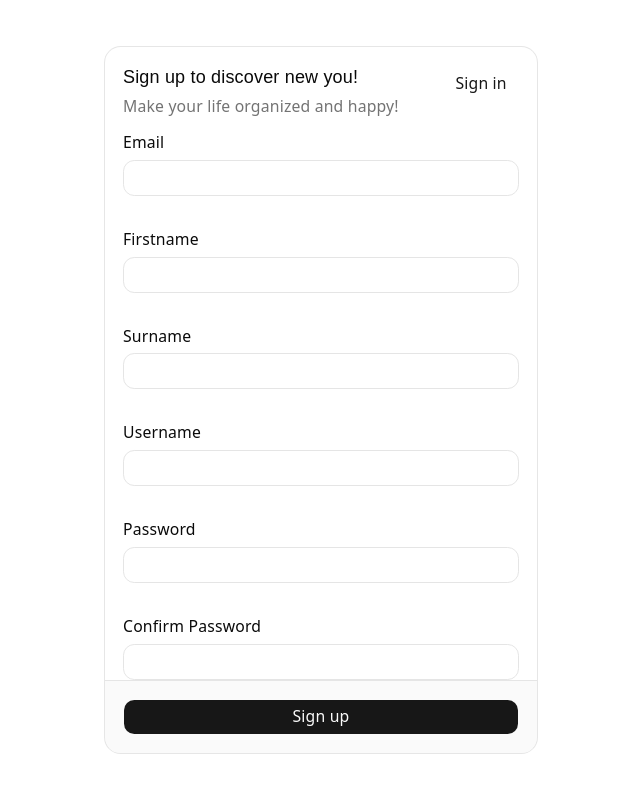
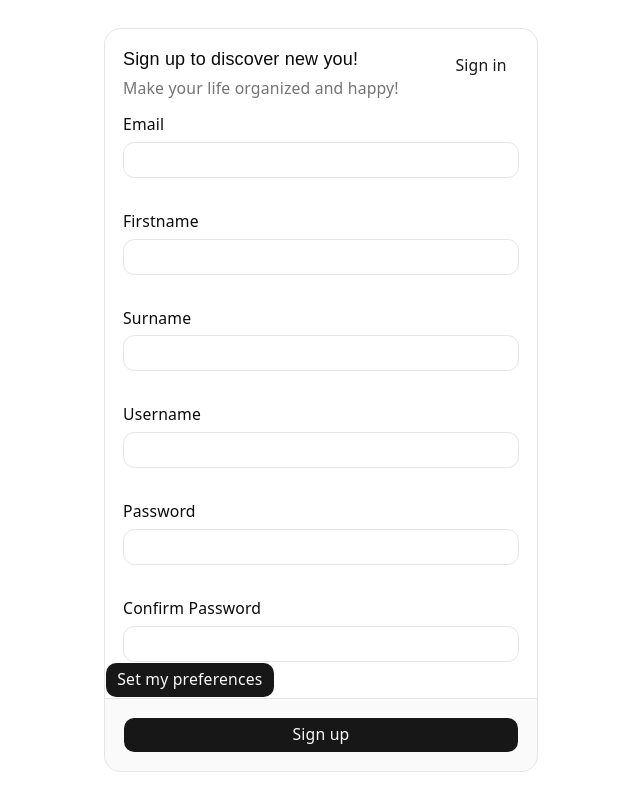
Before and after one commit to NegativePlayeer/FocusTasker_v1-mvp, a React (Vite) app in the folder frontend/: page /signup in a window 1280 px wide. Shown: the whole page, without its empty margins (319-959 px from the left). Built offline with nearby package versions, Linux system fonts and the light colour scheme.

Commit message:
feat: add mutli-step signup with animated carousel transition

```diff
--- a/frontend/package.json
+++ b/frontend/package.json
@@ -10,6 +10,8 @@
     "preview": "vite preview"
   },
   "dependencies": {
+    "@dnd-kit/core": "^6.3.1",
+    "@dnd-kit/sortable": "^10.0.0",
     "@fontsource-variable/geist": "^5.2.8",
     "@tailwindcss/vite": "^4.2.2",
     "class-variance-authority": "^0.7.1",
--- a/frontend/src/pages/SignUpPage.tsx
+++ b/frontend/src/pages/SignUpPage.tsx
@@ -7,13 +7,14 @@ import {
     CardHeader,
     CardTitle,
 } from "@/components/ui/card"
-import { Input } from "@/components/ui/input"
-import { Label } from "@/components/ui/label"
-import { Button } from "@/components/ui/button"
+import {Input} from "@/components/ui/input"
+import {Label} from "@/components/ui/label"
+import {Button} from "@/components/ui/button"
 import React, {useState} from "react";
-import { useNavigate } from 'react-router-dom'
+import {useNavigate} from 'react-router-dom'
+import {motion, AnimatePresence} from "framer-motion";
 
-function SignUpPage(){
+function SignUpPage() {
     const navigate = useNavigate()
     const [email, setEmail] = useState<string>('')
     const [firstname, setFirstname] = useState<string>('')
@@ -21,6 +22,7 @@ function SignUpPage(){
     const [username, setUsername] = useState<string>('')
     const [password, setPassword] = useState<string>('')
     const [confirmPassword, setConfirmPassword] = useState<string>('')
+    const [step, setStep] = useState<1 | 2>(1)
 
     const checkPassword = (password: string, rePassword: string): boolean => {
         return password == rePassword;
@@ -28,23 +30,32 @@ function SignUpPage(){
 
     const handleSignUp = async (e: React.FormEvent) => {
         e.preventDefault()
-        if(!checkPassword(password, confirmPassword)){
+        if (!checkPassword(password, confirmPassword)) {
             console.log('wrong password')
             return
         }
 
         const response = await fetch('http://localhost:8000/users/', {
             method: 'POST',
-            headers: { 'Content-Type': 'application/json' },
-            body: JSON.stringify({ email, first_name: firstname, surname, username, password, role: 'user' })
+            headers: {'Content-Type': 'application/json'},
+            body: JSON.stringify({email, first_name: firstname, surname, username, password, role: 'user'})
         })
 
-        if(response.ok){
+        if (response.ok) {
             navigate('/login')
         }
     }
 
     return (
+        <AnimatePresence mode='wait'>
+            {step === 1 && (
+                <motion.div
+                    key='step1'
+                    initial={{opacity: 0, x: 0}}
+                    animate={{opacity: 1, x: 0}}
+                    exit={{opacity: 0, x: -100}}
+                    transition={{duration: 0.3}}
+                >
                     <div className="min-h-screen bg-background flex items-center justify-center">
                         <Card className='w-full max-w-sm'>
                             <CardHeader>
@@ -53,10 +64,10 @@ function SignUpPage(){
                                     Make your life organized and happy!
                                 </CardDescription>
                                 <CardAction>
-                        <Button variant="link" onClick={()=>navigate('/login')}>Sign in</Button>
+                                    <Button variant="link" onClick={() => navigate('/login')}>Sign in</Button>
                                 </CardAction>
                             </CardHeader>
-                <form onSubmit={handleSignUp} >
+                            <form onSubmit={handleSignUp}>
                                 <CardContent>
                                     <div className="flex flex-col gap-8">
                                         <div className="grid gap-2">
@@ -120,13 +131,30 @@ function SignUpPage(){
                                             />
                                         </div>
                                     </div>
+
                                 </CardContent>
+                                <Button type='button' onClick={() => setStep(2)}>Set my preferences</Button>
                                 <CardFooter className='flex-col gap-2'>
                                     <Button type='submit' className="cursor-pointer w-full">Sign up</Button>
                                 </CardFooter>
                             </form>
                         </Card>
                     </div>
+                </motion.div>
+            )}
+            {step === 2 && (
+                <motion.div
+                    key='step2'
+                    initial={{ opacity: 0, x: 100 }}
+                    animate={{ opacity: 1, x: 0 }}
+                    exit={{ opacity: 0, x: 100}}
+                    transition={{ duration: 0.3 }}
+                    >
+                    {}
+                </motion.div>
+            )}
+        </AnimatePresence>
     )
 }
+
 export default SignUpPage
```
Also changed, not shown: 1 other file (tests, documents, lock files or other folders). Lines whose indentation alone changed are shown as unchanged.
